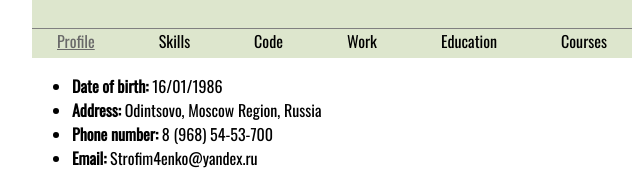
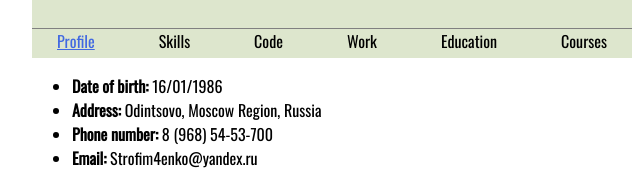
Before and after one commit to Essonti/rsschool-cv, a plain HTML site: page index.html in a window 1280 px wide. In both pictures the pointer is over the link "Profile". Shown: the part 188-375 px from the top of the page, 308-948 px from the left. Drawn offline with nearby package versions, Linux system fonts and the light colour scheme.

Commit message:
fix: change color of ':hover' element

```diff
--- a/styles.css
+++ b/styles.css
@@ -55,7 +55,7 @@ header > nav {
 
 }
 .top-nav > li > a:hover, .icon:hover {
-    color: #696969;
+    color: #4169E1;
     text-decoration: underline;
 }
 
```
